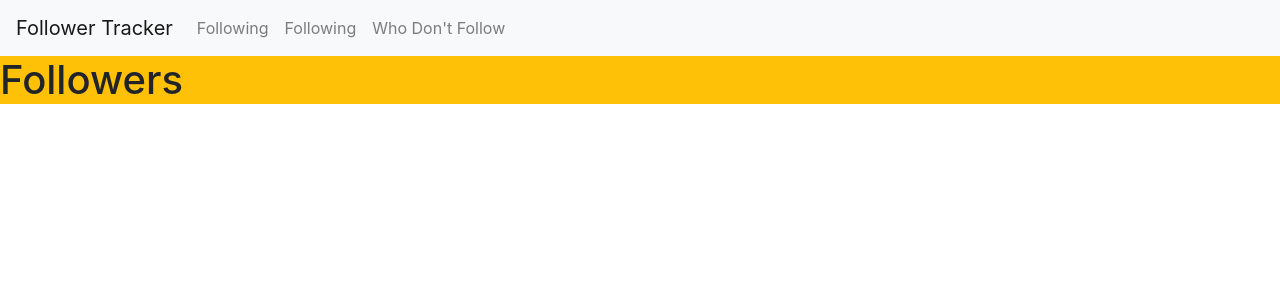
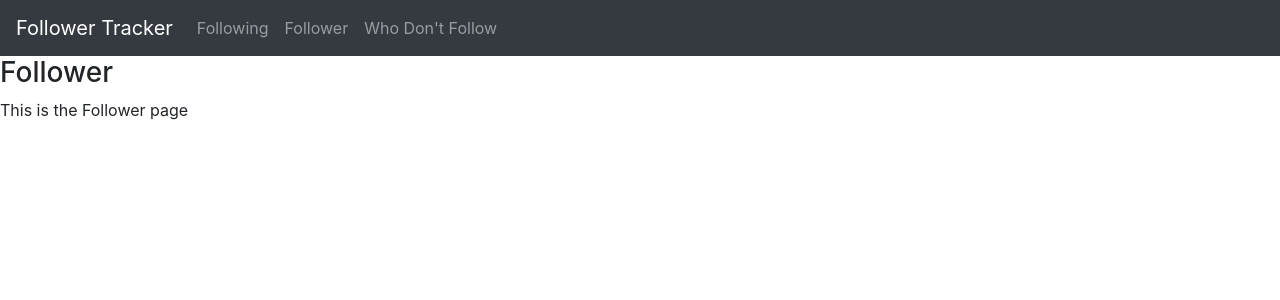
Before and after one commit to sentisamosa/follower-tracker, a React (Create React App) app: page /followme in a window 1280 px wide. Shown: the top 300 px of the page. Built offline with nearby package versions, Linux system fonts and the light colour scheme.

Commit message:
routing changes

```diff
--- a/src/components/App.js
+++ b/src/components/App.js
@@ -6,25 +6,27 @@ import Follower from "./Follower";
 
 const pages = [
   { Name: "Following", Path: "/ifollow" },
-  { Name: "Following", Path: "/followme" },
-  { Name: "Who Don't Follow", Path: "/delta" }
+  { Name: "Follower", Path: "/followme" },
+  { Name: "Who Don't Follow", Path: "/notfollowingback" }
 ];
 
 class App extends Component {
   render() {
     return (
       <div>
-        <Header dark={false} pages={pages}>
+        <Header dark={true} pages={pages}>
           Follower Tracker
         </Header>
         <Switch>
-          <Route path="/ifollow">
-            <Following />
+          {pages.map((item, key) => (
+            <Route path={item.Path}>
+              <h3>{item.Name}</h3>
+              <p>This is the {item.Name} page</p>
+            </Route>
+          ))}
+          <Route>
+            <h3 className="bg-danger">Error 403</h3>
           </Route>
-          <Route path="/followme">
-            <Follower />
-          </Route>
-          <Route path="/delta"></Route>
         </Switch>
       </div>
     );
--- a/src/components/Follower.js
+++ b/src/components/Follower.js
@@ -1,12 +1,9 @@
-import React from "react";
+import React, { Component } from "react";
 
-//Needs to be converted to RCC
-const Follower = () => {
-  return (
-    <div>
-      <h1 className="bg-warning">Followers</h1>
-    </div>
-  );
-};
+class Follower extends Component {
+  render() {
+    return <></>;
+  }
+}
 
 export default Follower;
--- a/src/components/Following.js
+++ b/src/components/Following.js
@@ -1,12 +1,9 @@
-import React from "react";
+import React, { Component } from "react";
 
-//Needs to be converted to RCC
-const Following = () => {
-  return (
-    <div>
-      <h1 className="bg-primary">Following</h1>
-    </div>
-  );
-};
+class Following extends Component {
+  render() {
+    return <div></div>;
+  }
+}
 
 export default Following;
```
